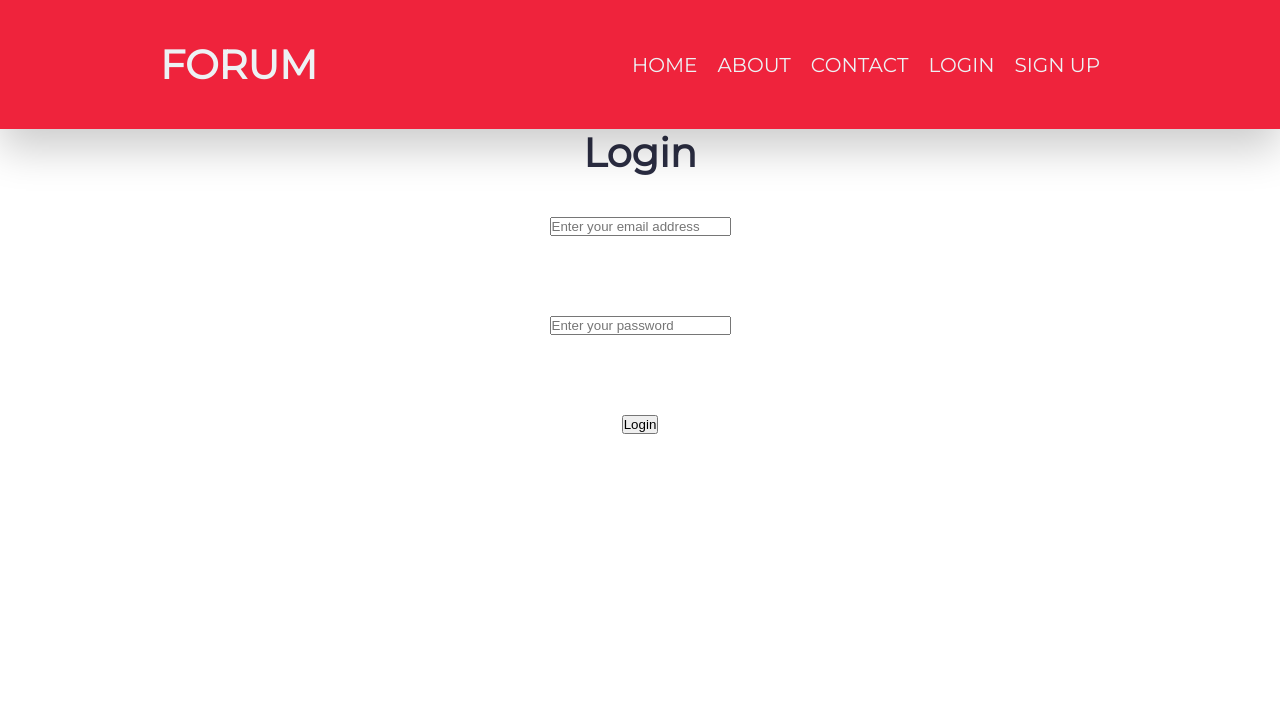
After one commit to kudawoo2002/forum-app, a Django app: page /userauths/login/ in a window 1280 px wide. The commit adds this page. Shown: the top 714 px of the page. Run offline with Django 5.2, Linux system fonts and the light colour scheme.

Commit message:
adding signing, signout and logout

```diff
--- a/static/css/styles.css
+++ b/static/css/styles.css
@@ -173,3 +173,109 @@ header {
   align-items: end;
   margin-bottom: 4rem;
 }
+
+/* Register css */
+
+.container-form {
+  width: 100%;
+  height: 100vh;
+  display: flex;
+  justify-content: center;
+  align-items: center;
+  text-align: center;
+}
+
+.form-box {
+  margin-top: 10%;
+  width: 130rem;
+  /* height: 50%; */
+  border-radius: 4rem;
+  box-shadow: 0rem 3rem 6rem rgba(0, 0, 0, 0.1);
+  background-color: #ef233c;
+}
+
+.form-group {
+  max-width: 100%;
+  background: #fff;
+  margin: 4rem;
+}
+
+.form-box h1 {
+  font-size: 6rem;
+  color: #fff;
+  font-weight: bold;
+  margin: 4rem 0;
+  position: relative;
+}
+
+.form-box h1::after {
+  content: "";
+  width: 4rem;
+  bottom: -20%;
+  left: 41%;
+  border: 0.5rem solid #fff;
+  position: absolute;
+}
+
+.form-control {
+  display: flex;
+  align-items: center;
+  justify-content: space-evenly;
+  padding: 4rem 8rem;
+}
+
+.input-field input {
+  outline: none;
+  border: 0.15rem solid #aaa;
+  padding: 2rem 4rem;
+  border-radius: 2rem;
+  box-shadow: 1rem 2rem 4rem rgba(0, 0, 0, 0.1);
+}
+
+/* .input-field input:focus:valid {
+  box-shadow: 1rem 2rem 4rem rgba(0, 0, 0, 0.1);
+} */
+
+.input-field input:valid {
+  color: #333;
+  font-size: 2rem;
+}
+
+#last-input {
+  display: flex;
+  justify-content: flex-start;
+  align-items: start;
+}
+
+.input-field .btn {
+  outline: none;
+  border: none;
+  background: #ef233c;
+  color: #fff;
+  padding: 2rem 8rem;
+  font-size: 3rem;
+  font-weight: bold;
+  border-radius: 4rem;
+  cursor: pointer;
+  transition: all 0.3s;
+}
+
+.input-field .btn:hover {
+  background: #f04156;
+  color: #fff;
+  transform: translateY(-0.3rem);
+}
+
+/* End Register css */
+
+/* Login form */
+.login-container {
+  margin-top: 10%;
+}
+
+.login-header {
+  text-align: center;
+  font-size: 4rem;
+  color: #2b2d42;
+}
+/* End login */
--- a/templates/forum-detail.html
+++ b/templates/forum-detail.html
@@ -8,6 +8,8 @@
   <h2 class="forum-detail-header">{{ forum_detail.title}}</h2>
 
   <p class="forum-detail-containt">{{ forum_detail.description}}</p>
-  <span class="forum-author">Published by NASA</span>
+  <span class="forum-author"
+    >Published by NASA {{forum_detail.created_date}}</span
+  >
 </div>
 {% endblock body%}
--- /dev/null
+++ b/templates/login.html
@@ -0,0 +1,27 @@
+{% extends 'partials/base.html' %}{%block body %}
+<div class="login-container">
+  <div class="login-wrpper">
+    <h1 class="login-header">Login</h1>
+    <form action="" method="post">
+      {% csrf_token%}
+      <div class="form-control">
+        <input
+          type="text"
+          name="username"
+          placeholder="Enter your email address"
+        />
+      </div>
+      <div class="form-control">
+        <input
+          type="password"
+          name="password"
+          placeholder="Enter your password"
+        />
+      </div>
+      <div class="form-control">
+        <button>Login</button>
+      </div>
+    </form>
+  </div>
+</div>
+{%endblock body %}
--- a/templates/partials/base.html
+++ b/templates/partials/base.html
@@ -15,14 +15,26 @@
           <li class="navbar-lists">
             <a href="{% url 'home' %}" class="navbar-link">Home</a>
           </li>
+
+          {% if user.is_authenticated %}
+          <span>Welcome {{request.user.first_name}}</span>
+          <br />
+          <span>{{weather}}</span>
+          <li class="navbar-lists">
+            <a href="{% url 'logout' %}" class="navbar-link">Logout</a>
+          </li>
+          {% else%}
           <li class="navbar-lists"><a href="" class="navbar-link">About</a></li>
           <li class="navbar-lists">
             <a href="" class="navbar-link">Contact</a>
           </li>
-          <li class="navbar-lists"><a href="" class="navbar-link">Login</a></li>
+          <li class="navbar-lists">
+            <a href="{% url 'login' %}" class="navbar-link">Login</a>
+          </li>
           <li class="navbar-lists">
             <a href="{% url 'register' %}" class="navbar-link">Sign Up</a>
           </li>
+          {% endif %}
         </ul>
       </nav>
     </header>
--- a/userauths/models.py
+++ b/userauths/models.py
@@ -10,7 +10,7 @@ class User(AbstractUser):
     last_name = models.CharField(max_length=100)
     is_staff = models.BooleanField(default=False)
     is_superuser = models.BooleanField(default=False)
-    date_of_birth = models.DateField(verbose_name='Date of birth')
+    dob = models.DateField()
     city = models.CharField(verbose_name='city', max_length=200)
     country = CountryField(blank=True)
     address = models.CharField(max_length=200, blank=True)
--- a/userauths/urls.py
+++ b/userauths/urls.py
@@ -3,4 +3,6 @@ from userauths import views
 
 urlpatterns = [
     path('register/', views.register_view, name='register'),
+    path('login/', views.login_view, name='login'),
+    path('logout/', views.logout_view, name='logout'),
 ]
--- a/userauths/views.py
+++ b/userauths/views.py
@@ -1,5 +1,7 @@
-from django.shortcuts import render
+from django.shortcuts import render, redirect
 from .forms import UserRegisterForm
+from django.contrib.auth import login, logout, authenticate
+import requests
 # Create your views here.
 
 def register_view(request):
@@ -7,4 +9,45 @@ def register_view(request):
     context = {
         'form': form,
     }
+    if request.method == "POST":
+        form = UserRegisterForm(request.POST)
+        if form.is_valid():
+            form.save()
+            return redirect("login")
+        else:
+            print("Error in the form")
     return render(request, 'register.html', context=context)
+
+
+
+def login_view(request):
+    weather = ""
+    if request.method == "POST":
+        username = request.POST.get("username")
+        password = request.POST.get("password")
+        user = authenticate(request, username=username, password=password)
+        if user is not None:
+            weather = ""
+            api_key = "a71b7607817b263c56b4d69a7f4b5cd9"
+
+            login(request, user)
+            response = requests.get(f"https://api.openweathermap.org/data/2.5/weather?q={user.city}&appid=a71b7607817b263c56b4d69a7f4b5cd9")
+            data = response.json()
+            print(data)
+            weather = data["weather"][0]['main']
+
+            print(user.city)
+            return redirect("home")
+        else:
+            print("invalide")
+    print(weather)
+    context = {
+        'weather': weather,
+    }
+
+    return render(request, template_name='login.html', context=context)
+
+
+def logout_view(request):
+    logout(request)
+    return redirect('login')
```
Also changed, not shown: templates/register.html (+53 -3 lines), userauths/forms.py (+10 -4 lines), userauths/migrations/0005_remove_user_date_of_birth_user_dob.py (added), userauths/migrations/0006_remove_user_dob.py (added), userauths/migrations/0007_user_dob.py (added).
